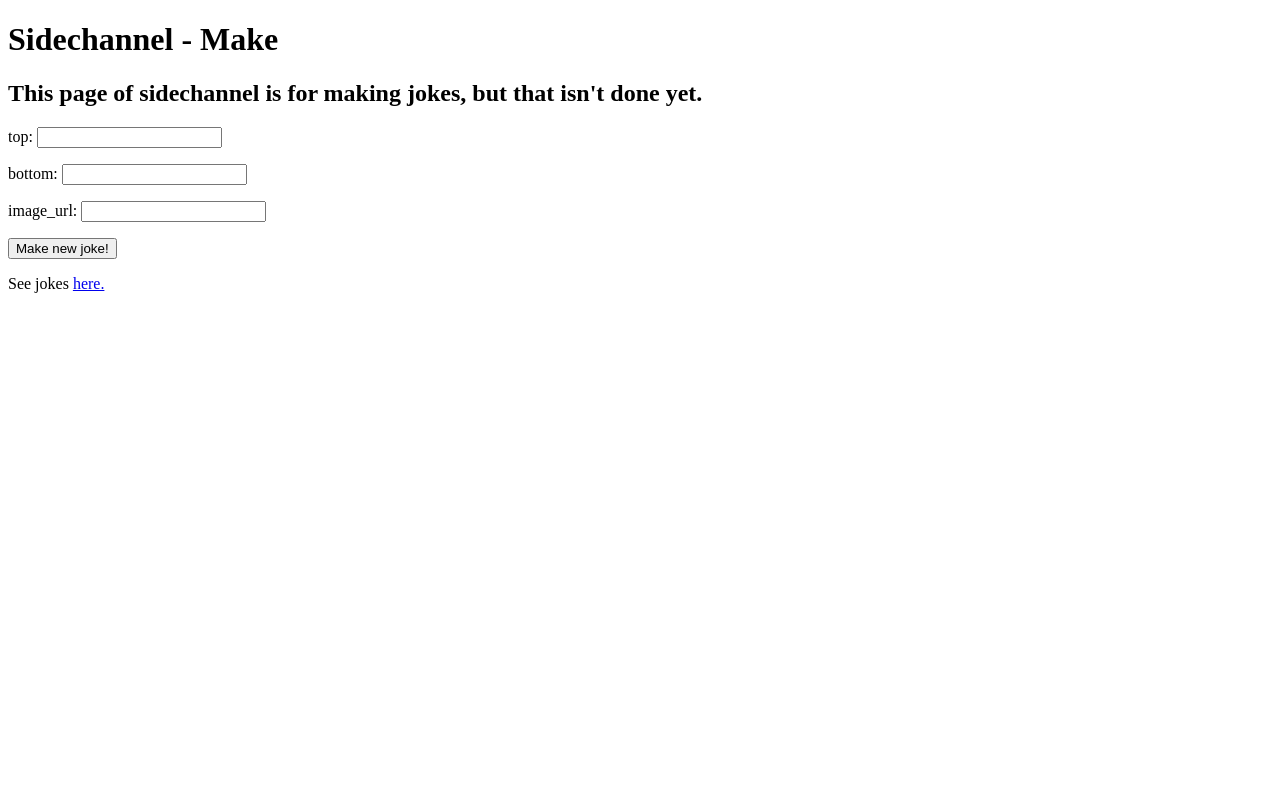
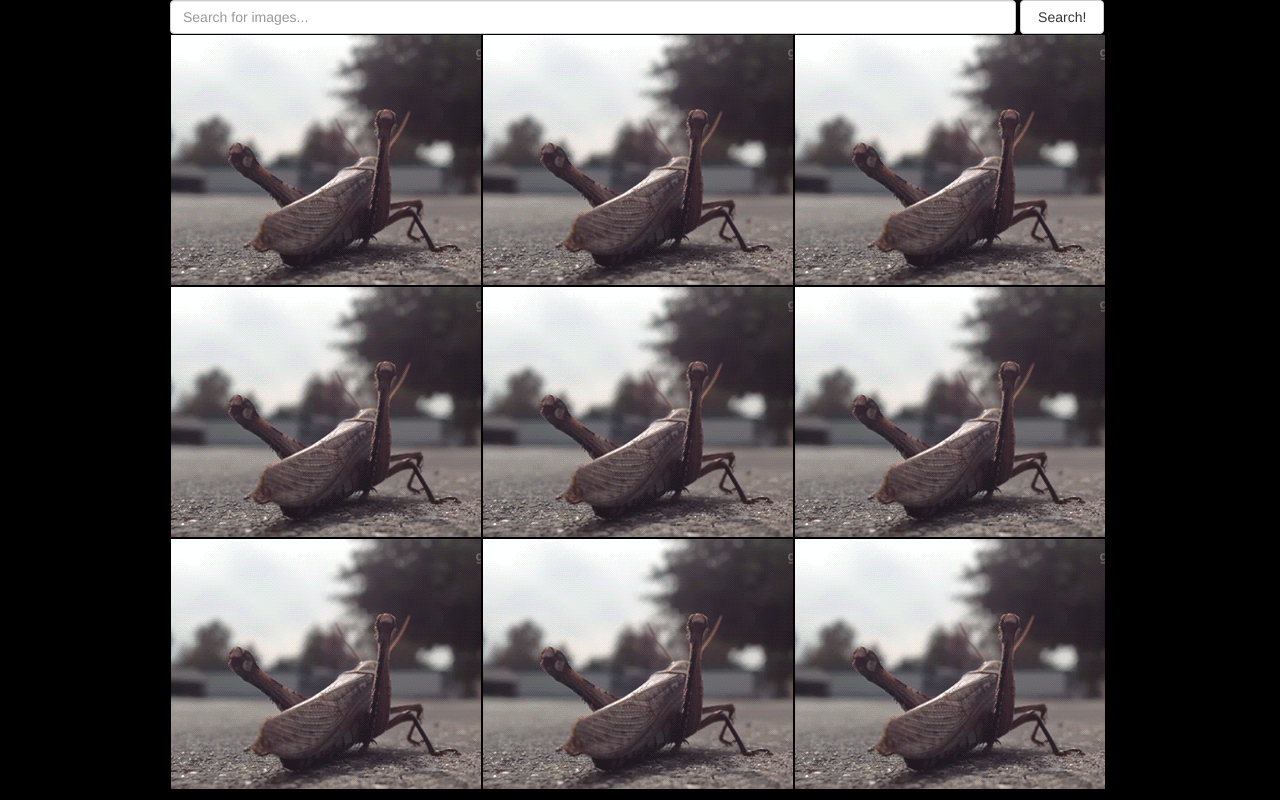
Before and after one commit to wcarss/sidechannel, a Flask app: page /make in a window 1280 px wide. Run offline with Flask 2, Linux system fonts and the light colour scheme; some libraries are stand-ins or nearby versions.

Commit message:
Add static tile interface for image search.

```diff
--- a/app/static/view.css
+++ b/app/static/view.css
@@ -42,3 +42,16 @@
     2px 2px 0 black;
   text-align: center;
 }
+
+.imagetile {
+  height: 250px;
+  width: 310px;
+  padding: 0 !important;
+  margin: 1px !important;
+  background: url('all_went_quiet.gif');
+}
+
+.nogutter {
+  margin: 0;
+  padding: 0;
+}
--- a/app/templates/make.html
+++ b/app/templates/make.html
@@ -1,17 +1,37 @@
 <!doctype html>
 <html>
-<head>
-  <title>Sidechannel - Make</title>
+<head lang="en">
+  <title>Sidechannel - View</title>
+  <meta charset="utf-8">
+  <meta http-equiv="X-UA-Compatible" content="IE=edge">
+  <link rel="stylesheet" href="//netdna.bootstrapcdn.com/bootstrap/3.1.1/css/bootstrap.min.css">
+  <link href="{{ url_for('static', filename='view.css') }}" rel="stylesheet" type="text/css" />
 </head>
 <body>
-  <h1>Sidechannel - Make</h1>
-  <h2>This page of sidechannel is for making jokes, but that isn't done yet.</h2>
-  <form action="make" method="POST">
-    <p>top: <input type="text" name="top"></p>
-    <p>bottom: <input type="text" name="bottom"></p>
-    <p>image_url: <input type="text" name="image_url"></p>
-    <input type="submit" name="submtter" value="Make new joke!">
-  </form>
-  <p>See jokes <a href="{{ url_for('view') }}">here.</a></p>
+  <div class="container" style="width: 970px !important;">
+    <div class="col-xs-12 fullheight nogutter">
+      <div class="col-xs-12 nogutter">
+        <form role="form" class="form-inline">
+          <input type="text" class="form-control" name="search" id="search" placeholder="Search for images..." style="width: 90%;">
+          <button type="submit" class="btn btn-default" style="width: 9%;">Search!</button>
+        </form>
+      </div>
+      <div class="row nogutter">
+        <div class="col-xs-4 imagetile nogutter"></div>
+        <div class="col-xs-4 imagetile nogutter"></div>
+        <div class="col-xs-4 imagetile nogutter"></div>
+      </div>
+      <div class="row nogutter">
+        <div class="col-xs-4 imagetile nogutter"></div>
+        <div class="col-xs-4 imagetile nogutter"></div>
+        <div class="col-xs-4 imagetile nogutter"></div>
+      </div>
+      <div class="row nogutter">
+        <div class="col-xs-4 imagetile nogutter"></div>
+        <div class="col-xs-4 imagetile nogutter"></div>
+        <div class="col-xs-4 imagetile nogutter"></div>
+      </div>
+    </div>
+  </div>
 </body>
 </html>
```
